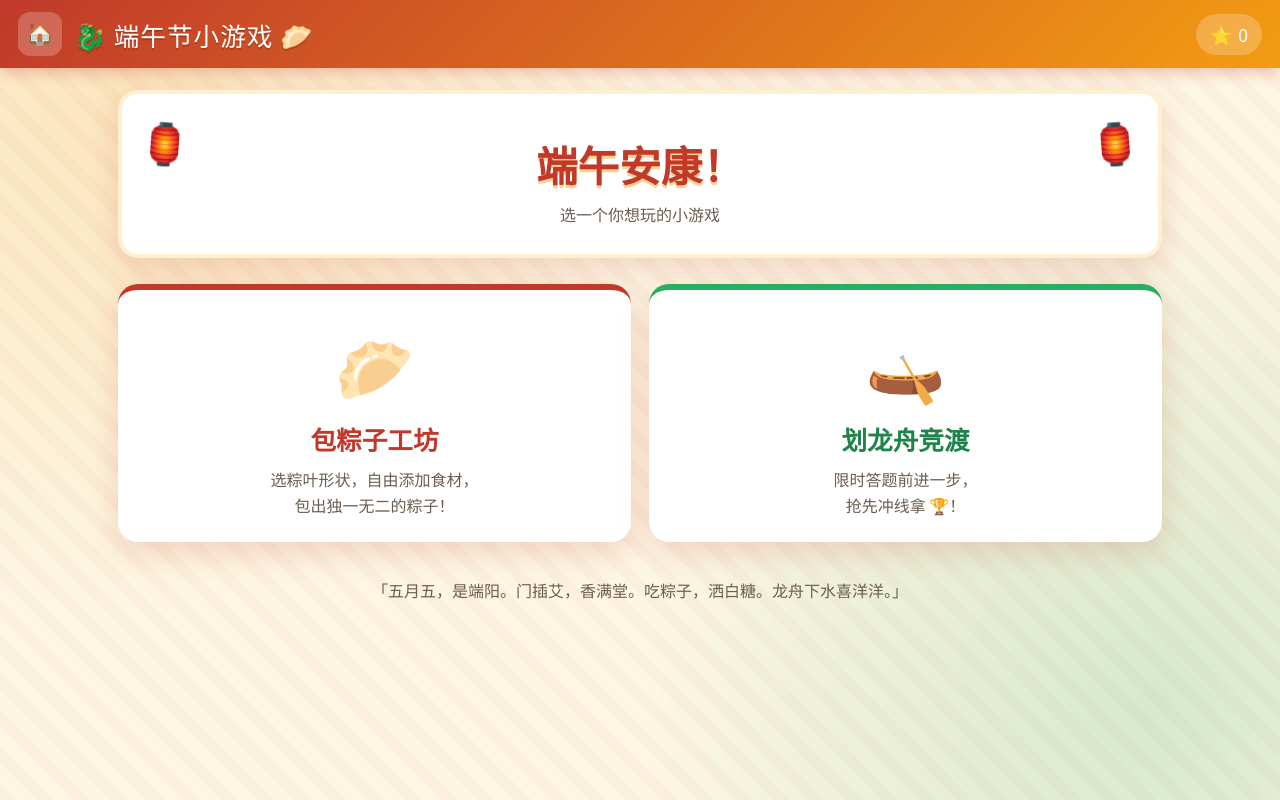
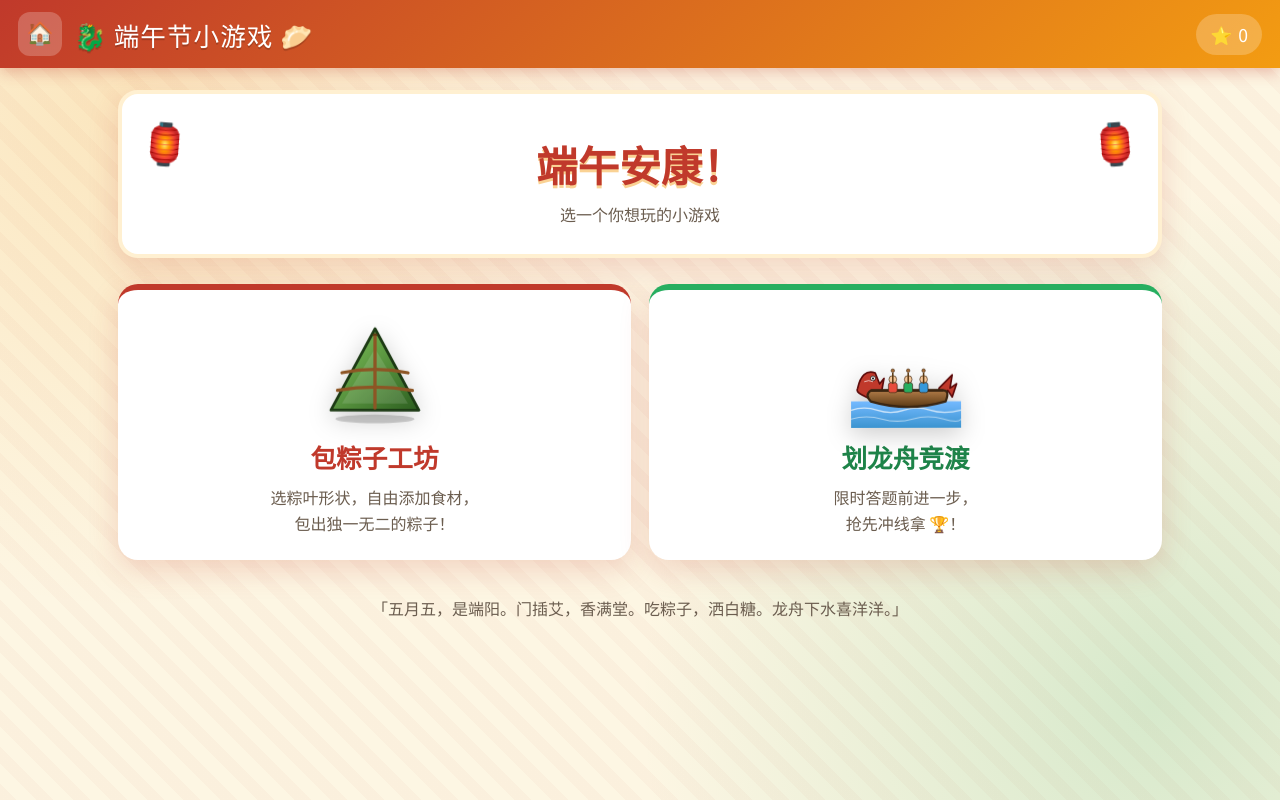
Before and after one commit to lhh9511/shuxue1, a plain HTML site: page 端午节/index.html in a window 1280 px wide. Drawn offline with Linux system fonts and the light colour scheme; a web font is replaced by a local one.

Commit message:
fix(端午节): 替换首页饺子 emoji 为手绘粽子 + 龙舟 SVG
splash 两张卡片原本是 🥟（饺子）和 🛶（独木舟）emoji，和'粽子工坊 / 龙舟竞渡'的语义不符。
改为内联 SVG：
- 粽子卡片：三角粽造型，绿色粽叶 + 三道麻绳 + 投影，配 2.4s 上下浮动 + 轻微旋转动画
- 龙舟卡片：龙头 + 龙尾 + 船体 + 3 个桨手 + 蓝色水波纹 + 白色波光，同 2.4s 浮动动画

SVG 100x100 viewBox + CSS 限定到 110x110，加 drop-shadow 立体感。

```diff
--- a/端午节/css/style.css
+++ b/端午节/css/style.css
@@ -151,6 +151,17 @@ main {
 }
 .game-card--race { border-top-color: var(--secondary); }
 .game-card .game-icon { font-size: 4rem; }
+.game-card .game-icon--svg svg { width: 110px; height: 110px; display: block; margin: 0 auto; filter: drop-shadow(0 6px 12px rgba(0,0,0,0.2)); }
+.game-card--race .game-icon--svg svg { animation: boat-bob 2.4s ease-in-out infinite; }
+.game-card--zongzi .game-icon--svg svg { animation: zongzi-bob 2.4s ease-in-out infinite; }
+@keyframes zongzi-bob {
+  0%, 100% { transform: translateY(0) rotate(0); }
+  50%      { transform: translateY(-4px) rotate(2deg); }
+}
+@keyframes boat-bob {
+  0%, 100% { transform: translateY(0) rotate(0); }
+  50%      { transform: translateY(-3px) rotate(-2deg); }
+}
 .game-card h3 {
   font-family: var(--font-display);
   font-size: 1.6rem;
--- a/端午节/index.html
+++ b/端午节/index.html
@@ -29,12 +29,74 @@
       </div>
       <div class="card-row">
         <button type="button" class="game-card game-card--zongzi" data-go="zongzi">
-          <div class="game-icon">🥟</div>
+          <div class="game-icon game-icon--svg">
+            <svg viewBox="0 0 100 100" xmlns="http://www.w3.org/2000/svg" aria-label="粽子">
+              <defs>
+                <linearGradient id="ssg-leaf" x1="0" y1="0" x2="1" y2="1">
+                  <stop offset="0" stop-color="#84c95e"/>
+                  <stop offset="1" stop-color="#2c5e1f"/>
+                </linearGradient>
+              </defs>
+              <ellipse cx="50" cy="92" rx="36" ry="4" fill="#000" opacity="0.18"/>
+              <polygon points="50,10 90,84 10,84" fill="url(#ssg-leaf)" stroke="#1c3a14" stroke-width="2.5" stroke-linejoin="round"/>
+              <polygon points="50,28 80,78 20,78" fill="rgba(255,255,255,0.12)"/>
+              <line x1="50" y1="14" x2="50" y2="84" stroke="#1c3a14" stroke-width="1" opacity="0.4"/>
+              <path d="M 20 50 Q 50 44 80 50" stroke="#8d5524" stroke-width="3" fill="none" stroke-linecap="round"/>
+              <path d="M 16 66 Q 50 60 84 66" stroke="#8d5524" stroke-width="3" fill="none" stroke-linecap="round"/>
+              <path d="M 50 16 L 50 82" stroke="#8d5524" stroke-width="3" stroke-linecap="round"/>
+              <path d="M 48 16 Q 50 14 52 16" stroke="#5b3a14" stroke-width="1.5" fill="none"/>
+            </svg>
+          </div>
           <h3>包粽子工坊</h3>
           <p>选粽叶形状，自由添加食材，<br>包出独一无二的粽子！</p>
         </button>
         <button type="button" class="game-card game-card--race" data-go="race">
-          <div class="game-icon">🛶</div>
+          <div class="game-icon game-icon--svg">
+            <svg viewBox="0 0 100 100" xmlns="http://www.w3.org/2000/svg" aria-label="龙舟">
+              <defs>
+                <linearGradient id="ssg-water" x1="0" y1="0" x2="0" y2="1">
+                  <stop offset="0" stop-color="#74b9ff"/>
+                  <stop offset="1" stop-color="#3b94d0"/>
+                </linearGradient>
+                <linearGradient id="ssg-boat" x1="0" y1="0" x2="0" y2="1">
+                  <stop offset="0" stop-color="#b07b48"/>
+                  <stop offset="1" stop-color="#5b3a14"/>
+                </linearGradient>
+              </defs>
+              <!-- water -->
+              <rect x="0" y="76" width="100" height="24" fill="url(#ssg-water)"/>
+              <path d="M 0 84 Q 12 80 24 84 T 48 84 T 72 84 T 100 84" stroke="#fff" stroke-width="1.2" fill="none" opacity="0.7"/>
+              <path d="M 0 92 Q 14 88 28 92 T 56 92 T 84 92 T 100 92" stroke="#fff" stroke-width="1" fill="none" opacity="0.5"/>
+              <!-- dragon head -->
+              <path d="M 6 64 Q 10 46 22 50 L 26 60 L 30 55 L 28 66 L 24 72 L 18 74 L 10 70 Q 4 67 6 64 Z"
+                    fill="#c0392b" stroke="#5b0a0a" stroke-width="1.5" stroke-linejoin="round"/>
+              <circle cx="20" cy="55" r="2.2" fill="#fff" stroke="#000" stroke-width="0.6"/>
+              <circle cx="20" cy="55" r="0.9" fill="#000"/>
+              <path d="M 12 58 Q 16 56 20 58" stroke="#fff" stroke-width="0.6" fill="none"/>
+              <!-- dragon tail -->
+              <path d="M 80 64 L 92 52 L 90 64 L 96 60 L 92 72 L 88 66 L 80 76 Z"
+                    fill="#c0392b" stroke="#5b0a0a" stroke-width="1.5" stroke-linejoin="round"/>
+              <!-- boat body -->
+              <path d="M 18 66 L 84 66 Q 90 66 86 76 Q 52 86 18 76 Q 12 70 18 66 Z"
+                    fill="url(#ssg-boat)" stroke="#3a2511" stroke-width="2"/>
+              <path d="M 18 66 L 84 66" stroke="#3a2511" stroke-width="2.5"/>
+              <!-- paddlers -->
+              <circle cx="38" cy="56" r="3.5" fill="#f4c79a" stroke="#3a2511" stroke-width="0.6"/>
+              <rect x="34" y="59" width="8" height="9" rx="2" fill="#e74c3c" stroke="#3a2511" stroke-width="0.6"/>
+              <line x1="38" y1="50" x2="38" y2="60" stroke="#5b3a14" stroke-width="1.4"/>
+              <circle cx="38" cy="48" r="1.6" fill="#a56b35" stroke="#3a2511" stroke-width="0.5"/>
+
+              <circle cx="52" cy="56" r="3.5" fill="#f4c79a" stroke="#3a2511" stroke-width="0.6"/>
+              <rect x="48" y="59" width="8" height="9" rx="2" fill="#27ae60" stroke="#3a2511" stroke-width="0.6"/>
+              <line x1="52" y1="50" x2="52" y2="60" stroke="#5b3a14" stroke-width="1.4"/>
+              <circle cx="52" cy="48" r="1.6" fill="#a56b35" stroke="#3a2511" stroke-width="0.5"/>
+
+              <circle cx="66" cy="56" r="3.5" fill="#f4c79a" stroke="#3a2511" stroke-width="0.6"/>
+              <rect x="62" y="59" width="8" height="9" rx="2" fill="#3498db" stroke="#3a2511" stroke-width="0.6"/>
+              <line x1="66" y1="50" x2="66" y2="60" stroke="#5b3a14" stroke-width="1.4"/>
+              <circle cx="66" cy="48" r="1.6" fill="#a56b35" stroke="#3a2511" stroke-width="0.5"/>
+            </svg>
+          </div>
           <h3>划龙舟竞渡</h3>
           <p>限时答题前进一步，<br>抢先冲线拿 🏆！</p>
         </button>
```
